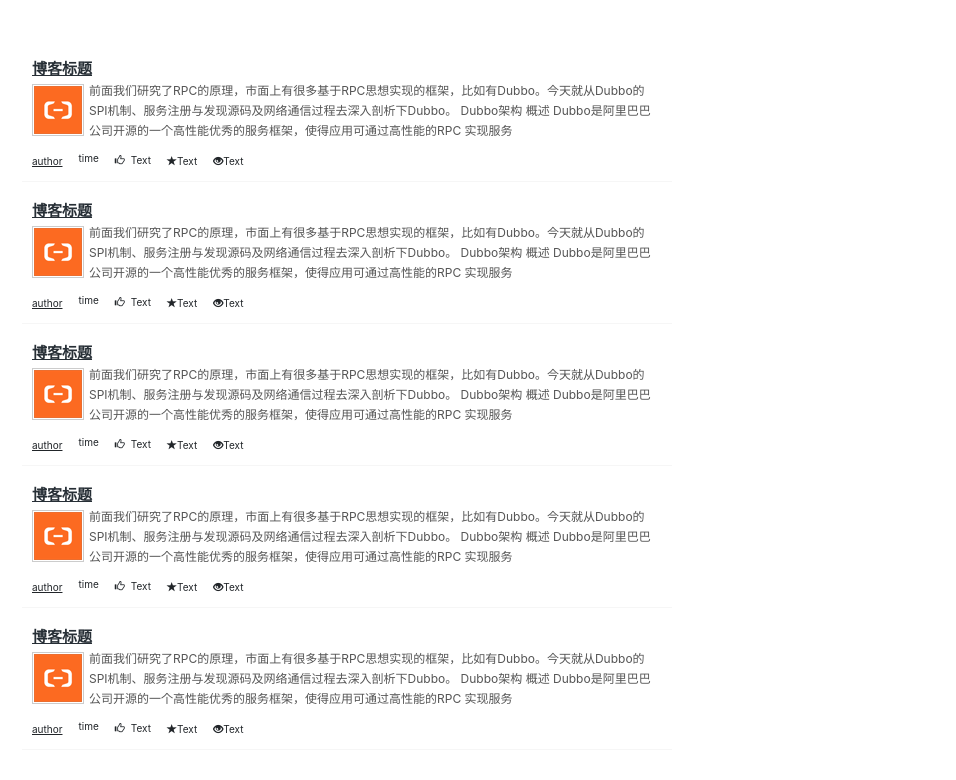
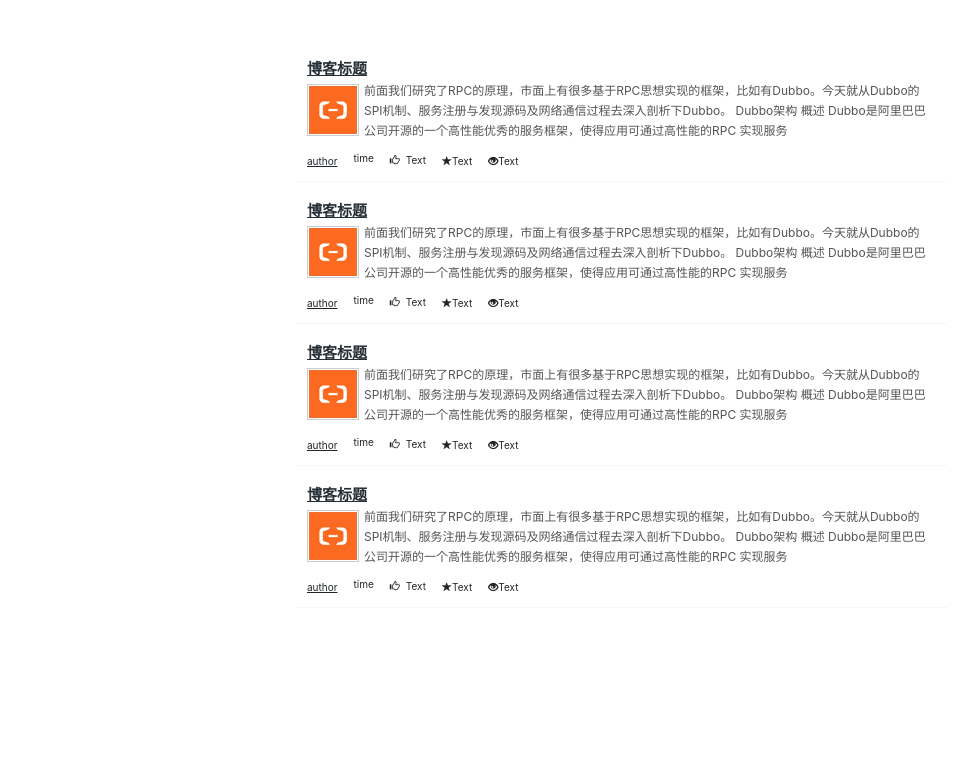
Before and after one commit to CLBlogs/CLBlogs-theme, a WordPress theme: template index.php in a window 1280 px wide. Shown: the part 119-899 px from the top of the page, without its empty margins (18-974 px from the left). After the commit the page ends 712 px from the top, so only its background shows below. Run offline with PHP 8.4 and a stand-in for WordPress, Linux system fonts and the light colour scheme; the site name, menu and one post (Sample post) are stand-ins, and other content is empty.

Commit message:
居中,显示图片问题

```diff
--- a/index.php
+++ b/index.php
@@ -74,14 +74,13 @@
 <!--                    </ul>-->
 <!--                </div>-->
 <!--            </div>-->
-            <div id="main-flow" class="main-flow">
+            <div id="main-flow" class="main-flow" style="MARGIN-RIGHT: auto; MARGIN-LEFT: auto; ">
                 <div id="post-list" class="post-list">
                     <article id="post-item-1" class="post-item">
                         <section id="post-item-body-1" class="post-item-body">
                             <div id="post-item-text-1" class="post-item-text"><a class="post-item-title"
                                                                                  href="#">博客标题</a>
-                                <p class="post-item-summary"><a href="#"><img class="avatar"
-                                                                              src="http://106.54.169.139/wp-content/themes/Clblogs_theme_home/assets/img/photo_test.png">前面我们研究了RPC的原理，市面上有很多基于RPC思想实现的框架，比如有Dubbo。今天就从Dubbo的SPI机制、服务注册与发现源码及网络通信过程去深入剖析下Dubbo。
+                                <p class="post-item-summary"><a href="#"><?php echo "<img class=\"avatar\" src=\"$road/assets/img/photo_test.png\">"; ?>前面我们研究了RPC的原理，市面上有很多基于RPC思想实现的框架，比如有Dubbo。今天就从Dubbo的SPI机制、服务注册与发现源码及网络通信过程去深入剖析下Dubbo。
                                         Dubbo架构 概述 Dubbo是阿里巴巴公司开源的一个高性能优秀的服务框架，使得应用可通过高性能的RPC 实现服务<br></a></p>
                             </div>
                             <footer id="post-item-foot-1" class="post-item-foot"><a class="post-item-author"
@@ -94,15 +93,14 @@
                                             class="glyphicon glyphicon-eye-open"></i><span>Text</span></a></footer>
                         </section>
                     </article>
-                    <article id="post-item-2" class="post-item">
-                        <section id="post-item-body-2" class="post-item-body">
-                            <div id="post-item-text-2" class="post-item-text"><a class="post-item-title"
+                    <article id="post-item-1" class="post-item">
+                        <section id="post-item-body-1" class="post-item-body">
+                            <div id="post-item-text-1" class="post-item-text"><a class="post-item-title"
                                                                                  href="#">博客标题</a>
-                                <p class="post-item-summary"><a href="#"><img class="avatar"
-                                                                              src="http://106.54.169.139/wp-content/themes/Clblogs_theme_home/assets/img/photo_test.png">前面我们研究了RPC的原理，市面上有很多基于RPC思想实现的框架，比如有Dubbo。今天就从Dubbo的SPI机制、服务注册与发现源码及网络通信过程去深入剖析下Dubbo。
+                                <p class="post-item-summary"><a href="#"><?php echo "<img class=\"avatar\" src=\"$road/assets/img/photo_test.png\">"; ?>前面我们研究了RPC的原理，市面上有很多基于RPC思想实现的框架，比如有Dubbo。今天就从Dubbo的SPI机制、服务注册与发现源码及网络通信过程去深入剖析下Dubbo。
                                         Dubbo架构 概述 Dubbo是阿里巴巴公司开源的一个高性能优秀的服务框架，使得应用可通过高性能的RPC 实现服务<br></a></p>
                             </div>
-                            <footer id="post-item-foot-2" class="post-item-foot"><a class="post-item-author"
+                            <footer id="post-item-foot-1" class="post-item-foot"><a class="post-item-author"
                                                                                     href="#"><span><span
                                                 style="text-decoration: underline;">author</span></span></a><span
                                         class="post-meta-item">time</span><a class="post-meta-iten" href="#"><i
@@ -112,15 +110,14 @@
                                             class="glyphicon glyphicon-eye-open"></i><span>Text</span></a></footer>
                         </section>
                     </article>
-                    <article id="post-item-3" class="post-item">
-                        <section id="post-item-body-3" class="post-item-body">
-                            <div id="post-item-text-3" class="post-item-text"><a class="post-item-title"
+                    <article id="post-item-1" class="post-item">
+                        <section id="post-item-body-1" class="post-item-body">
+                            <div id="post-item-text-1" class="post-item-text"><a class="post-item-title"
                                                                                  href="#">博客标题</a>
-                                <p class="post-item-summary"><a href="#"><img class="avatar"
-                                                                              src="http://106.54.169.139/wp-content/themes/Clblogs_theme_home/assets/img/photo_test.png">前面我们研究了RPC的原理，市面上有很多基于RPC思想实现的框架，比如有Dubbo。今天就从Dubbo的SPI机制、服务注册与发现源码及网络通信过程去深入剖析下Dubbo。
+                                <p class="post-item-summary"><a href="#"><?php echo "<img class=\"avatar\" src=\"$road/assets/img/photo_test.png\">"; ?>前面我们研究了RPC的原理，市面上有很多基于RPC思想实现的框架，比如有Dubbo。今天就从Dubbo的SPI机制、服务注册与发现源码及网络通信过程去深入剖析下Dubbo。
                                         Dubbo架构 概述 Dubbo是阿里巴巴公司开源的一个高性能优秀的服务框架，使得应用可通过高性能的RPC 实现服务<br></a></p>
                             </div>
-                            <footer id="post-item-foot-3" class="post-item-foot"><a class="post-item-author"
+                            <footer id="post-item-foot-1" class="post-item-foot"><a class="post-item-author"
                                                                                     href="#"><span><span
                                                 style="text-decoration: underline;">author</span></span></a><span
                                         class="post-meta-item">time</span><a class="post-meta-iten" href="#"><i
@@ -130,38 +127,14 @@
                                             class="glyphicon glyphicon-eye-open"></i><span>Text</span></a></footer>
                         </section>
                     </article>
-                    <article id="post-item-4" class="post-item">
-                        <section id="post-item-body-4" class="post-item-body">
-                            <div id="post-item-text-4" class="post-item-text"><a class="post-item-title"
+                    <article id="post-item-1" class="post-item">
+                        <section id="post-item-body-1" class="post-item-body">
+                            <div id="post-item-text-1" class="post-item-text"><a class="post-item-title"
                                                                                  href="#">博客标题</a>
-                                <p class="post-item-summary"><a href="#"><img class="avatar"
-                                                                              src="http://106.54.169.139/wp-content/themes/Clblogs_theme_home/assets/img/photo_test.png">前面我们研究了RPC的原理，市面上有很多基于RPC思想实现的框架，比如有Dubbo。今天就从Dubbo的SPI机制、服务注册与发现源码及网络通信过程去深入剖析下Dubbo。
+                                <p class="post-item-summary"><a href="#"><?php echo "<img class=\"avatar\" src=\"$road/assets/img/photo_test.png\">"; ?>前面我们研究了RPC的原理，市面上有很多基于RPC思想实现的框架，比如有Dubbo。今天就从Dubbo的SPI机制、服务注册与发现源码及网络通信过程去深入剖析下Dubbo。
                                         Dubbo架构 概述 Dubbo是阿里巴巴公司开源的一个高性能优秀的服务框架，使得应用可通过高性能的RPC 实现服务<br></a></p>
                             </div>
-                            <footer id="post-item-foot-4" class="post-item-foot"><a class="post-item-author"
-                                                                                    href="#"><span><span
-                                                style="text-decoration: underline;">author</span></span></a><span
-                                        class="post-meta-item">time</span><a class="post-meta-iten" href="#"><i
-                                            class="glyphicon glyphicon-thumbs-up"></i><span>Text</span></a><a
-                                        class="post-meta-iten" href="#"><i class="glyphicon glyphicon-star"></i><span>Text</span></a><a
-                                        class="post-meta-iten" href="#"><i
-                                            class="glyphicon glyphicon-eye-open"></i><span>Text</span></a></footer>
-                        </section>
-                    </article>
-                    <article id="post-item-5" class="post-item">
-                        <section id="post-item-body-5" class="post-item-body">
-                            <div id="post-item-text-5" class="post-item-text">
-                                <a class="post-item-title" href="#">博客标题</a>
-                                <p class="post-item-summary">
-                                    <a href="#">
-                                        <?php echo "<img class=\"avatar\" src=\"$road/assets/img/photo_test.png\">"; ?>
-                                        前面我们研究了RPC的原理，市面上有很多基于RPC思想实现的框架，比如有Dubbo。今天就从Dubbo的SPI机制、服务注册与发现源码及网络通信过程去深入剖析下Dubbo。
-                                        Dubbo架构 概述 Dubbo是阿里巴巴公司开源的一个高性能优秀的服务框架，使得应用可通过高性能的RPC 实现服务
-                                        <br>
-                                    </a>
-                                </p>
-                            </div>
-                            <footer id="post-item-foot-5" class="post-item-foot"><a class="post-item-author"
+                            <footer id="post-item-foot-1" class="post-item-foot"><a class="post-item-author"
                                                                                     href="#"><span><span
                                                 style="text-decoration: underline;">author</span></span></a><span
                                         class="post-meta-item">time</span><a class="post-meta-iten" href="#"><i
```
